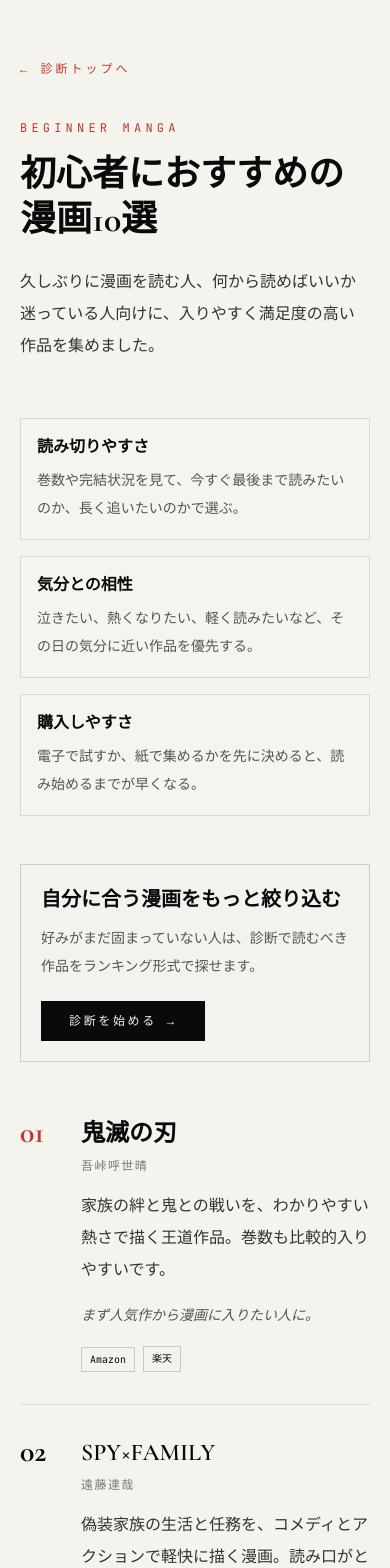
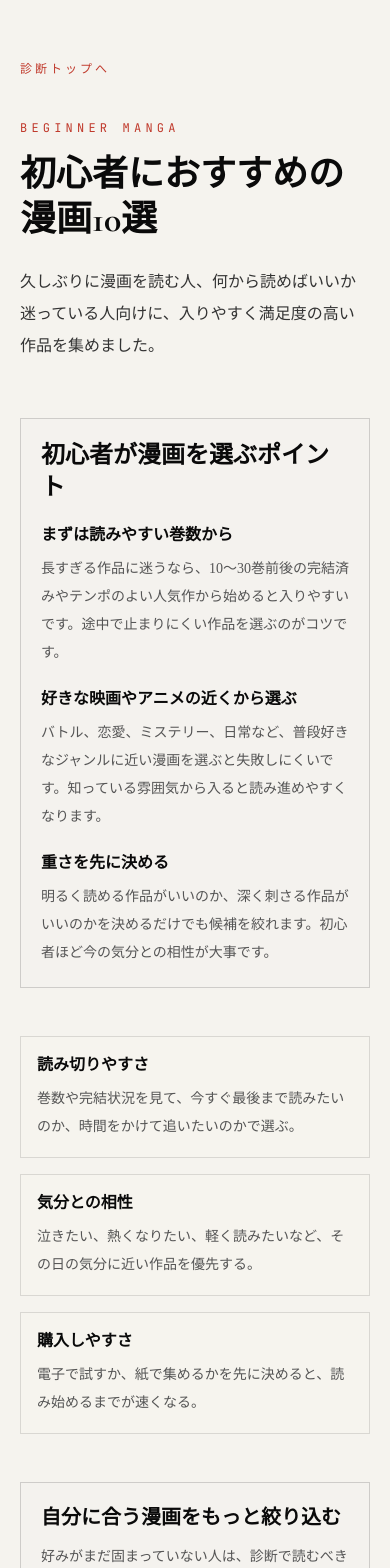
Before and after one commit to mikasaackerman0315/manga-match-shindan, a Next.js app in the folder manga-oracle-gemini/: page /beginner-manga in a window 390 px wide. Shown: the top 1568 px of the page. Built offline with nearby package versions, Linux system fonts and the light colour scheme.

Commit message:
Strengthen core manga SEO pages

```diff
--- a/manga-oracle-gemini/src/app/articles.jsx
+++ b/manga-oracle-gemini/src/app/articles.jsx
@@ -7,7 +7,7 @@ function JsonLd({ data }) {
   return <script type="application/ld+json" dangerouslySetInnerHTML={{ __html: JSON.stringify(data) }} />;
 }
 
-export function ArticlePage({ eyebrow, title, lead, items, slug, path }) {
+export function ArticlePage({ eyebrow, title, lead, items, slug, path, guideTitle = "選び方のポイント", guideItems = [] }) {
   const displayTitle = title.replace(/漫画おすすめ$/, "");
   const pagePath = slug ? `/themes/${slug}` : path;
   const pageUrl = pagePath ? `${siteUrl}${pagePath}` : siteUrl;
@@ -49,12 +49,12 @@ export function ArticlePage({ eyebrow, title, lead, items, slug, path }) {
         name: `${displayTitle}はどんな基準で選べばいいですか？`,
         acceptedAnswer: {
           "@type": "Answer",
-          text: "まずは完結済みか連載中か、重い展開が平気か、恋愛・バトル・日常など読みたい気分が近いかで選ぶと失敗しにくくなります。",
+          text: "まずは完結済みか連載中か、明るい話がいいか重い話がいいかなど、今の気分に近い条件で選ぶと失敗しにくくなります。",
         },
       },
       {
         "@type": "Question",
-        name: "迷ったときはどうすればいいですか？",
+        name: "迷ったときはどれから読めばいいですか？",
         acceptedAnswer: {
           "@type": "Answer",
           text: "ランキング上位から読むか、診断で好みを絞り込むのがおすすめです。短時間で今の気分に合う作品を探せます。",
@@ -73,18 +73,32 @@ export function ArticlePage({ eyebrow, title, lead, items, slug, path }) {
         </>
       )}
       <article className="max-w-4xl mx-auto">
-        <a href="/" className="text-xs tracking-[0.25em] uppercase" style={{ color: "#c0392b", fontFamily: "'JetBrains Mono', monospace" }}>← 診断トップへ</a>
+        <a href="/" className="text-xs tracking-[0.25em] uppercase" style={{ color: "#c0392b", fontFamily: "'JetBrains Mono', monospace" }}>診断トップへ</a>
         <div className="mt-10 mb-14">
           <div className="text-xs tracking-[0.35em] uppercase mb-4" style={{ color: "#c0392b", fontFamily: "'JetBrains Mono', monospace" }}>{eyebrow}</div>
           <h1 className="text-4xl md:text-6xl font-bold leading-tight mb-6" style={{ fontFamily: "'Cormorant Garamond', 'Noto Serif JP', serif" }}>{displayTitle}</h1>
           <p className="text-base md:text-lg leading-8 max-w-2xl" style={{ color: "#333" }}>{lead}</p>
         </div>
 
+        {guideItems.length > 0 && (
+          <section className="mb-12 p-5 md:p-6" style={{ border: "1px solid rgba(10,10,10,0.16)", backgroundColor: "rgba(245,243,238,0.65)" }}>
+            <h2 className="text-2xl font-semibold mb-5">{guideTitle}</h2>
+            <div className="space-y-5">
+              {guideItems.map((item) => (
+                <div key={item.heading}>
+                  <h3 className="text-base font-semibold mb-2">{item.heading}</h3>
+                  <p className="text-sm leading-7" style={{ color: "#555" }}>{item.text}</p>
+                </div>
+              ))}
+            </div>
+          </section>
+        )}
+
         <section className="mb-12 grid grid-cols-1 md:grid-cols-3 gap-4">
           {[
-            ["読み切りやすさ", "巻数や完結状況を見て、今すぐ最後まで読みたいのか、長く追いたいのかで選ぶ。"],
+            ["読み切りやすさ", "巻数や完結状況を見て、今すぐ最後まで読みたいのか、時間をかけて追いたいのかで選ぶ。"],
             ["気分との相性", "泣きたい、熱くなりたい、軽く読みたいなど、その日の気分に近い作品を優先する。"],
-            ["購入しやすさ", "電子で試すか、紙で集めるかを先に決めると、読み始めるまでが早くなる。"],
+            ["購入しやすさ", "電子で試すか、紙で集めるかを先に決めると、読み始めるまでが速くなる。"],
           ].map(([heading, text]) => (
             <div key={heading} className="p-4" style={{ border: "1px solid rgba(10,10,10,0.12)", backgroundColor: "rgba(245,243,238,0.45)" }}>
               <h2 className="text-base font-semibold mb-2">{heading}</h2>
@@ -96,7 +110,7 @@ export function ArticlePage({ eyebrow, title, lead, items, slug, path }) {
         <div className="mb-14 p-5 md:p-6" style={{ border: "1px solid rgba(10,10,10,0.16)", backgroundColor: "rgba(245,243,238,0.65)" }}>
           <h2 className="text-xl md:text-2xl font-semibold mb-3">自分に合う漫画をもっと絞り込む</h2>
           <p className="text-sm leading-7 mb-5" style={{ color: "#555" }}>好みがまだ固まっていない人は、診断で読むべき作品をランキング形式で探せます。</p>
-          <a href="/?start=1" className="inline-block px-7 py-3 text-xs tracking-[0.22em] uppercase transition-all hover:scale-105" style={{ backgroundColor: "#0a0a0a", color: "#f5f3ee", fontFamily: "'JetBrains Mono', monospace" }}>診断を始める →</a>
+          <a href="/?start=1" className="inline-block px-7 py-3 text-xs tracking-[0.22em] uppercase transition-all hover:scale-105" style={{ backgroundColor: "#0a0a0a", color: "#f5f3ee", fontFamily: "'JetBrains Mono', monospace" }}>診断を始める</a>
         </div>
 
         <section className="space-y-8">
@@ -127,8 +141,8 @@ export function ArticlePage({ eyebrow, title, lead, items, slug, path }) {
               <p className="text-sm leading-7" style={{ color: "#555" }}>迷ったら上位からで大丈夫です。ただ、絵柄や重さの好みがある人は、診断で条件を絞ると外しにくくなります。</p>
             </div>
             <div>
-              <h3 className="text-base font-semibold mb-2">電子と紙はどちらがおすすめ？</h3>
-              <p className="text-sm leading-7" style={{ color: "#555" }}>まず試したい作品は電子、長く手元に置きたい作品は紙が向いています。気になる作品はリンク先で価格や在庫を比べて選べます。</p>
+              <h3 className="text-base font-semibold mb-2">電子と紙のどちらがおすすめ？</h3>
+              <p className="text-sm leading-7" style={{ color: "#555" }}>まず試したい作品は電子、手元に置きたい作品は紙が向いています。気になる作品はリンク先で価格や在庫を比べて選べます。</p>
             </div>
           </div>
         </section>
--- a/manga-oracle-gemini/src/app/beginner-manga/page.jsx
+++ b/manga-oracle-gemini/src/app/beginner-manga/page.jsx
@@ -2,23 +2,29 @@ import { ArticlePage } from "../articles";
 
 export const metadata = {
   title: "初心者におすすめの漫画10選 | マンガマッチ診断",
-  description: "漫画をあまり読まない人でも入りやすい、読みやすく人気の高いおすすめ漫画を紹介します。",
+  description: "初心者におすすめの漫画10選。漫画をあまり読まない人でも入りやすい人気作、読みやすい名作を紹介します。",
   alternates: { canonical: "/beginner-manga" },
 };
 
+const guideItems = [
+  { heading: "まずは読みやすい巻数から", text: "長すぎる作品に迷うなら、10〜30巻前後の完結済みやテンポのよい人気作から始めると入りやすいです。途中で止まりにくい作品を選ぶのがコツです。" },
+  { heading: "好きな映画やアニメの近くから選ぶ", text: "バトル、恋愛、ミステリー、日常など、普段好きなジャンルに近い漫画を選ぶと失敗しにくいです。知っている雰囲気から入ると読み進めやすくなります。" },
+  { heading: "重さを先に決める", text: "明るく読める作品がいいのか、深く刺さる作品がいいのかを決めるだけでも候補を絞れます。初心者ほど今の気分との相性が大事です。" },
+];
+
 const items = [
-  { title: "鬼滅の刃", meta: "吾峠呼世晴", text: "家族の絆と鬼との戦いを、わかりやすい熱さで描く王道作品。巻数も比較的入りやすいです。", fit: "まず人気作から漫画に入りたい人に。" },
-  { title: "SPY×FAMILY", meta: "遠藤達哉", text: "偽装家族の生活と任務を、コメディとアクションで軽快に描く漫画。読み口がとてもやさしいです。", fit: "重すぎない漫画を探している人に。" },
-  { title: "鋼の錬金術師", meta: "荒川弘", text: "冒険、バトル、謎、感動のバランスが良く、完結までの満足度が高い名作です。", fit: "王道の完成度を味わいたい人に。" },
-  { title: "ハイキュー!!", meta: "古舘春一", text: "バレーに懸ける高校生たちの成長を描くスポーツ漫画。試合の流れが分かりやすく熱いです。", fit: "スポーツ漫画を初めて読む人に。" },
-  { title: "君に届け", meta: "椎名軽穂", text: "不器用な少女の人間関係と恋を丁寧に描く青春恋愛。優しい読後感があります。", fit: "恋愛漫画の入口を探している人に。" },
-  { title: "よつばと!", meta: "あずまきよひこ", text: "子どもの目線で日常を新鮮に見せる漫画。難しい設定なしで気軽に読めます。", fit: "癒し系の漫画から入りたい人に。" },
-  { title: "ダンジョン飯", meta: "九井諒子", text: "ダンジョン探索と料理を組み合わせたファンタジー。設定が面白く、会話も読みやすいです。", fit: "変わった切り口の漫画が気になる人に。" },
-  { title: "暗殺教室", meta: "松井優征", text: "謎の先生と生徒たちの一年を描く、笑えて泣ける学園漫画。テンポよく完結しています。", fit: "明るい作品から入りたい人に。" },
-  { title: "宇宙兄弟", meta: "小山宙哉", text: "宇宙飛行士を目指す兄弟の挑戦を描く作品。大人でも読みやすい前向きな漫画です。", fit: "現実寄りの物語が好きな人に。" },
-  { title: "僕のヒーローアカデミア", meta: "堀越耕平", text: "ヒーローを目指す少年たちの成長を描くバトル漫画。キャラクターが多く、入り口として強い作品です。", fit: "少年漫画らしい熱さを楽しみたい人に。" },
+  { title: "鬼滅の刃", meta: "吾峠呼世晴", text: "家族の絆と鬼との戦いを、わかりやすい熱さで描く王道作品。巻数も比較的入りやすく、初めて漫画を読む人にもおすすめです。", fit: "まず人気作から漫画に入りたい人に。" },
+  { title: "SPY×FAMILY", meta: "遠藤達哉", text: "偽装家族の生活と任務を、コメディとアクションで軽快に描く漫画。読み口がとてもやさしく、キャラクターも覚えやすいです。", fit: "重すぎない漫画を探している人に。" },
+  { title: "鋼の錬金術師", meta: "荒川弘", text: "冒険、バトル、謎、感動のバランスが良く、完結までの満足度が高い名作。初心者でも物語の流れを追いやすい構成です。", fit: "王道の完成度を味わいたい人に。" },
+  { title: "ハイキュー!!", meta: "古舘春一", text: "バレーに懸ける高校生たちの成長を描くスポーツ漫画。試合の流れがわかりやすく、熱量もまっすぐ伝わります。", fit: "スポーツ漫画を初めて読む人に。" },
+  { title: "君に届け", meta: "椎名軽穂", text: "不器用な少女の人間関係と恋を丁寧に描く青春恋愛漫画。優しい読後感があり、激しすぎない恋愛作品を読みたい人に向いています。", fit: "恋愛漫画の入口を探している人に。" },
+  { title: "よつばと!", meta: "あずまきよひこ", text: "子どもの目線で日常を新鮮に見せる漫画。大きな事件がなくても面白く、肩の力を抜いて読めます。", fit: "癒し系の漫画から入りたい人に。" },
+  { title: "ダンジョン飯", meta: "九井諒子", text: "ダンジョン探索と料理を組み合わせたファンタジー。設定が面白く、会話も読みやすいので、変わった切り口を楽しめます。", fit: "普通と少し違う漫画が気になる人に。" },
+  { title: "暗殺教室", meta: "松井優征", text: "謎の先生と生徒たちの一年を描く、笑えて泣ける学園漫画。テンポがよく、最後まで読み切りやすい作品です。", fit: "明るい作品から入りたい人に。" },
+  { title: "宇宙兄弟", meta: "小山宙哉", text: "宇宙飛行士を目指す兄弟の物語。現実寄りの描写と前向きな空気があり、大人でも読みやすい漫画です。", fit: "現実寄りの物語が好きな人に。" },
+  { title: "僕のヒーローアカデミア", meta: "堀越耕平", text: "ヒーローを目指す少年たちの成長を描くバトル漫画。キャラクターが多く、少年漫画らしい熱さを楽しめます。", fit: "少年漫画らしい勢いを楽しみたい人に。" },
 ];
 
 export default function BeginnerMangaPage() {
-  return <ArticlePage eyebrow="Beginner Manga" title="初心者におすすめの漫画10選" lead="久しぶりに漫画を読む人、何から読めばいいか迷っている人向けに、入りやすく満足度の高い作品を集めました。" items={items} path="/beginner-manga" />;
+  return <ArticlePage eyebrow="Beginner Manga" title="初心者におすすめの漫画10選" lead="久しぶりに漫画を読む人、何から読めばいいか迷っている人向けに、入りやすく満足度の高い作品を集めました。" items={items} path="/beginner-manga" guideTitle="初心者が漫画を選ぶポイント" guideItems={guideItems} />;
 }
--- a/manga-oracle-gemini/src/app/completed-manga/page.jsx
+++ b/manga-oracle-gemini/src/app/completed-manga/page.jsx
@@ -2,22 +2,29 @@ import { ArticlePage } from "../articles";
 
 export const metadata = {
   title: "完結済み漫画おすすめ10選 | マンガマッチ診断",
-  description: "一気読みしやすい完結済み漫画を、王道・感動・サスペンスまでバランスよく紹介します。",
+  description: "完結済み漫画おすすめ10選。最後まで読める名作、一気読みしやすい作品、読後感のよい漫画を紹介します。",
+  alternates: { canonical: "/completed-manga" },
 };
 
+const guideItems = [
+  { heading: "短く読み切るか、長編を味わうか", text: "10巻前後なら週末に読み切りやすく、30巻以上の作品は世界観やキャラクターをじっくり追えます。先に使える時間を決めると選びやすくなります。" },
+  { heading: "結末の満足感を重視する", text: "完結済み漫画はラストまで評価が定まっているのが強みです。読後感、テーマの締まり方、伏線の回収が気になる人ほど完結作が向いています。" },
+  { heading: "アニメ化作品から入る", text: "映像で知っている作品は入りやすく、原作では細かい心理描写やコマ運びを楽しめます。初めて読むジャンルでも失敗しにくい入口になります。" },
+];
+
 const items = [
-  { title: "鋼の錬金術師", meta: "荒川弘 / 全27巻", text: "錬金術を軸に、兄弟の旅、国家の謎、命の重さを一気に読ませる完成度の高い冒険譚。巻数もほどよく、完結済み漫画の入口として強い作品です。", fit: "王道バトル、深いテーマ、読後感の良さをまとめて味わいたい人に。" },
-  { title: "鬼滅の刃", meta: "吾峠呼世晴 / 全23巻", text: "家族の絆と鬼との戦いを、テンポよく最後まで描き切った人気作。熱さと泣ける場面のバランスがよく、短めに完結しているのも魅力です。", fit: "アニメから漫画に入りたい人、感情が動く王道作品を読みたい人に。" },
+  { title: "鋼の錬金術師", meta: "荒川弘 / 全27巻", text: "兄弟の旅、国家の陰謀、命の重さを一気に読ませる完成度の高いファンタジー。長すぎず短すぎず、完結済み漫画の入口として強い作品です。", fit: "王道バトル、深いテーマ、読後感の良さをまとめて味わいたい人に。" },
+  { title: "鬼滅の刃", meta: "吾峠呼世晴 / 全23巻", text: "家族の絆と鬼との戦いを、わかりやすい熱さで描き切った人気作。泣ける場面と勢いのあるバトルのバランスがよく、最後まで読みやすいです。", fit: "アニメから漫画に入りたい人、感情が動く王道作品を読みたい人に。" },
   { title: "DEATH NOTE", meta: "大場つぐみ・小畑健 / 全12巻", text: "名前を書くと人を死に至らせるノートをめぐる頭脳戦。短い巻数で濃密に読めるので、サスペンス漫画を一気読みしたい時に向いています。", fit: "心理戦、駆け引き、ページをめくる手が止まらない作品が好きな人に。" },
-  { title: "暗殺教室", meta: "松井優征 / 全21巻", text: "謎の教師と生徒たちの奇妙な一年を描く、笑えて泣ける学園漫画。明るい読み口ながら、最後まで一本の軸が通っています。", fit: "重すぎない完結作、キャラクター全員を好きになれる作品を探している人に。" },
-  { title: "寄生獣", meta: "岩明均 / 全10巻", text: "人間と寄生生物の共存と対立を描くSFホラーの名作。短い巻数ながら、倫理観や人間性について深く考えさせられます。", fit: "少し怖くて、読み終えたあとに余韻が残る漫画が好きな人に。" },
+  { title: "暗殺教室", meta: "松井優征 / 全21巻", text: "謎の教師と生徒たちの不思議な一年を描く、笑えて泣ける学園漫画。明るい読み口ながら、最後まで一本の軸が通っています。", fit: "重すぎない完結作、キャラクター全員を好きになれる作品を探している人に。" },
+  { title: "寄生獣", meta: "岩明均 / 全10巻", text: "人間と寄生生物の共存と対立を描くSFホラーの名作。短い巻数ながら、人間性や倫理について深く考えさせられます。", fit: "少し怖くて、読み終えたあとに余韻が残る漫画が好きな人に。" },
   { title: "SLAM DUNK", meta: "井上雄彦 / 全31巻", text: "バスケ初心者の成長とチームの熱量を描いたスポーツ漫画の金字塔。試合の高揚感と青春の眩しさが最後まで続きます。", fit: "熱いスポーツ漫画、仲間との成長、名場面の多い作品を読みたい人に。" },
-  { title: "NARUTO -ナルト-", meta: "岸本斉史 / 全72巻", text: "孤独な少年が仲間と出会い、忍の世界で成長していく長編バトル漫画。長いぶん、キャラクターの人生を追う満足感があります。", fit: "長編を腰を据えて読みたい人、友情と成長の王道が好きな人に。" },
-  { title: "BLEACH", meta: "久保帯人 / 全74巻", text: "死神の力を得た高校生を中心に、スタイリッシュなバトルと独自の世界観が広がる作品。絵の見せ方とキャラクター性が強い漫画です。", fit: "かっこいいキャラ、技名、ビジュアル重視のバトルが好きな人に。" },
-  { title: "うしおととら", meta: "藤田和日郎 / 全33巻", text: "少年とうしお、妖怪とらの旅と戦いを描く熱血伝奇漫画。勢いのある絵と感情の爆発力で、最後まで走り抜けます。", fit: "古き良き少年漫画の熱さと、涙腺に来る展開を求める人に。" },
+  { title: "NARUTO -ナルト-", meta: "岸本斉史 / 全72巻", text: "孤独な少年が仲間と出会い、忍の世界で成長していく長編バトル漫画。友情、因縁、キャラクターの人生を追う満足感があります。", fit: "長編を腰を据えて読みたい人、友情と成長の王道が好きな人に。" },
+  { title: "BLEACH", meta: "久保帯人 / 全74巻", text: "死神の力を得た高校生を中心に、スタイリッシュなバトルと独自の世界観が広がる作品。絵の見せ方とキャラクター性が強い漫画です。", fit: "かっこいいキャラ、名台詞、ビジュアル重視のバトルが好きな人に。" },
+  { title: "うしおととら", meta: "藤田和日郎 / 全33巻", text: "少年とうしお、妖怪とらの旅と戦いを描く熱血伝奇漫画。勢いのある絵と感情の爆発力で、最後まで走り抜けます。", fit: "古き良き少年漫画の熱さと、終盤に来る大きな盛り上がりを求める人に。" },
   { title: "ダンジョン飯", meta: "九井諒子 / 全14巻", text: "ダンジョン探索と食を組み合わせた独創的なファンタジー。軽妙な会話の奥に、世界の仕組みと冒険の緊張感がしっかりあります。", fit: "ファンタジー、料理、会話劇、設定のうまさを楽しみたい人に。" },
 ];
 
 export default function CompletedMangaPage() {
-  return <ArticlePage eyebrow="Completed Manga" title="完結済み漫画おすすめ10選" lead="一気読みしやすく、最後まで評価されている完結済み漫画を集めました。まず何か1作品を読み切りたい人向けの入口です。" items={items} />;
+  return <ArticlePage eyebrow="Completed Manga" title="完結済み漫画おすすめ10選" lead="一気読みしやすく、最後まで評価が定まっている完結済み漫画を集めました。まず1作品を読み切りたい人向けの入口です。" items={items} path="/completed-manga" guideTitle="完結済み漫画を選ぶポイント" guideItems={guideItems} />;
 }
--- a/manga-oracle-gemini/src/app/trending-manga/page.jsx
+++ b/manga-oracle-gemini/src/app/trending-manga/page.jsx
@@ -2,16 +2,22 @@ import { ArticlePage } from "../articles";
 
 export const metadata = {
   title: "トレンド漫画おすすめ10選 | マンガマッチ診断",
-  description: "今話題になりやすい人気漫画、アニメ化で注目されている漫画、売上ランキング常連の漫画を中心に、読み始めやすいトレンド漫画を紹介します。",
+  description: "トレンド漫画おすすめ10選。いま話題になりやすい人気作、アニメ化で注目される漫画、読み始めやすい作品を紹介します。",
   alternates: { canonical: "/trending-manga" },
 };
 
+const guideItems = [
+  { heading: "話題性だけで選ばない", text: "流行中の作品でも、バトル寄りか日常寄りかで読み味は大きく違います。今の自分が読みたいテンションに合うかを見ると外しにくくなります。" },
+  { heading: "アニメ化・映画化の前後を狙う", text: "映像化で話題の作品は情報が集めやすく、友人とも話しやすいので読み始めるきっかけになります。原作の先を追う楽しみもあります。" },
+  { heading: "連載中か完結済みかを見る", text: "連載中は最新話を追う楽しさ、完結済みは一気読みの満足感があります。長く追いたいか、今すぐ読み切りたいかで選びましょう。" },
+];
+
 const items = [
-  { title: "ONE PIECE", meta: "尾田栄一郎 / 冒険・バトル", text: "長く読まれ続ける王道冒険漫画。仲間、謎、世界の広がりが強く、話題作を追うなら外せない作品です。", fit: "長編でも熱量のある漫画をじっくり読みたい人に。" },
+  { title: "ONE PIECE", meta: "尾田栄一郎 / 冒険・バトル", text: "長く読まれ続ける海洋冒険漫画。仲間、謎、世界の広がりが強く、話題作を追うなら外せない作品です。", fit: "長編でも熱量のある漫画をじっくり読みたい人に。" },
   { title: "呪術廻戦", meta: "芥見下々 / ダークバトル", text: "呪いをめぐる戦いと鋭い展開で人気を集めたバトル漫画。スピード感と緊張感を求める人に向いています。", fit: "暗めの世界観と迫力ある戦闘が好きな人に。" },
   { title: "ブルーロック", meta: "金城宗幸・ノ村優介 / サッカー", text: "エゴと才能をぶつけ合うサッカー漫画。スポーツ作品でありながら、バトル漫画のような熱さがあります。", fit: "勝負、成長、ライバル関係で燃えたい人に。" },
   { title: "葬送のフリーレン", meta: "山田鐘人・アベツカサ / ファンタジー", text: "魔王討伐後の旅を描くファンタジー。静かな余韻と冒険の高揚感が同居する、幅広くすすめやすい作品です。", fit: "感情に残るファンタジーを読みたい人に。" },
-  { title: "チェンソーマン", meta: "藤本タツキ / ダークアクション", text: "予測不能な展開と強い絵作りが魅力のダークアクション。普通の少年漫画では物足りない人に刺さります。", fit: "尖った作風や衝撃のある展開が好きな人に。" },
+  { title: "チェンソーマン", meta: "藤本タツキ / ダークアクション", text: "予測しづらい展開と強い絵作りが魅力のダークアクション。普通の少年漫画では物足りない人に刺さります。", fit: "尖った作風や衝撃のある展開が好きな人に。" },
   { title: "アオのハコ", meta: "三浦糀 / 青春・恋愛", text: "部活と恋愛を丁寧に描く青春漫画。爽やかさと切なさのバランスがよく、恋愛漫画の入口にも向いています。", fit: "青春の甘酸っぱさを味わいたい人に。" },
   { title: "黄泉のツガイ", meta: "荒川弘 / 伝奇・アクション", text: "村で育った少年を中心に、謎と異能が広がっていく物語。世界観の強さと読みやすさを両立しています。", fit: "謎が少しずつ広がる和風アクションが好きな人に。" },
   { title: "薬屋のひとりごと", meta: "日向夏・ねこクラゲ / 後宮ミステリー", text: "薬の知識を持つ少女が後宮の事件に関わっていく人気作。ミステリー、恋愛、宮廷ドラマを一度に楽しめます。", fit: "推理とキャラクターの掛け合いを楽しみたい人に。" },
@@ -20,5 +26,5 @@ const items = [
 ];
 
 export default function TrendingMangaPage() {
-  return <ArticlePage eyebrow="Trending Manga" title="トレンド漫画おすすめ10選" lead="いま話題になりやすい作品、売上ランキング常連、アニメ化で注目されている作品を中心に、最初の1冊として選びやすい漫画をまとめました。" items={items} path="/trending-manga" />;
+  return <ArticlePage eyebrow="Trending Manga" title="トレンド漫画おすすめ10選" lead="いま話題になりやすい作品、アニメ化で注目される作品、読み始めやすい人気作を中心に、最初の1冊として選びやすい漫画をまとめました。" items={items} path="/trending-manga" guideTitle="トレンド漫画を選ぶポイント" guideItems={guideItems} />;
 }
```
